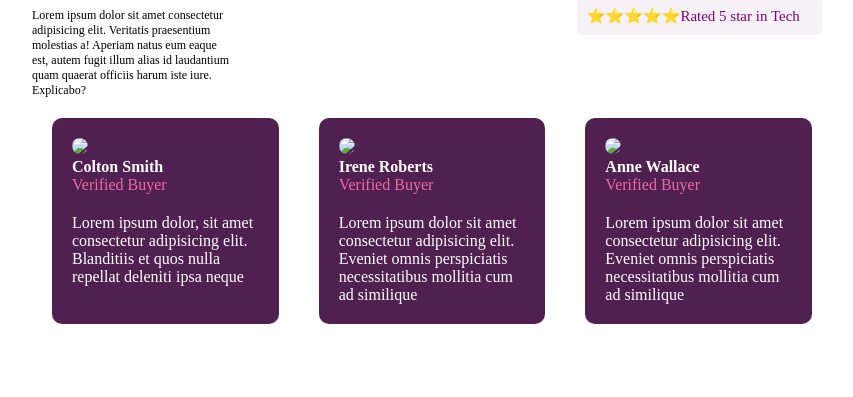
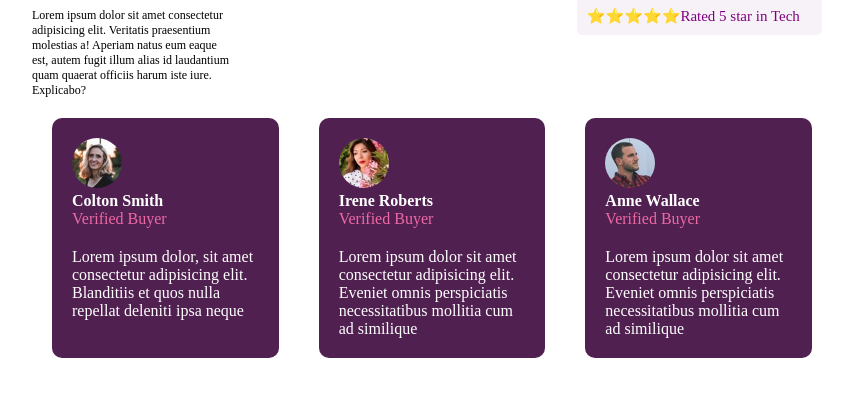
Before and after one commit to OGsamodi/social-proof, a plain HTML site: page index.html in a window 1280 px wide. Shown: the part 139-536 px from the top of the page, without its empty margins (208-1061 px from the left). Drawn offline with Linux system fonts and the light colour scheme.

Commit message:
added images

```diff
--- a/index.html
+++ b/index.html
@@ -24,19 +24,19 @@
     <section class="mixed">
         <div class="comment">
             <div class="img1">
-                <img src="/01_social_proof/index icture 3.jpg">
+                <img src="./image/index piture 1.jpg">
                     <h4>Colton Smith</h4>
                     <p class="verified">Verified Buyer</p>
                     <p class="quotes">Lorem ipsum dolor, sit amet consectetur adipisicing elit. Blanditiis et quos nulla repellat deleniti ipsa neque</p>
             </div>
             <div class="img2">
-                <img src="/01_social_proof/index piture 1.jpg">
+                <img src="./image/index icture 2.jpg">
                 <h4>Irene Roberts</h4>
                 <p class="verified">Verified Buyer</p>
                 <p class="quotes">Lorem ipsum dolor sit amet consectetur adipisicing elit. Eveniet omnis perspiciatis necessitatibus mollitia cum ad similique</p>
             </div>
             <div class="img3">
-                <img src="/01_social_proof/index icture 2.jpg">
+                <img src="./image/index icture 3.jpg">
                 <h4>Anne Wallace</h4>
                 <p class="verified">Verified Buyer</p>
                 <p class="quotes">Lorem ipsum dolor sit amet consectetur adipisicing elit. Eveniet omnis perspiciatis necessitatibus mollitia cum ad similique</p>
```
